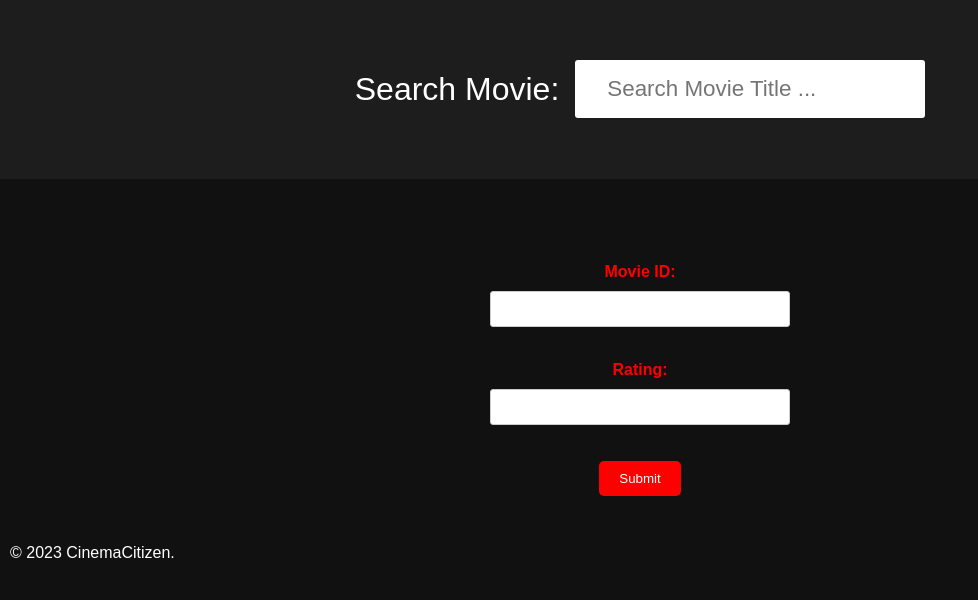
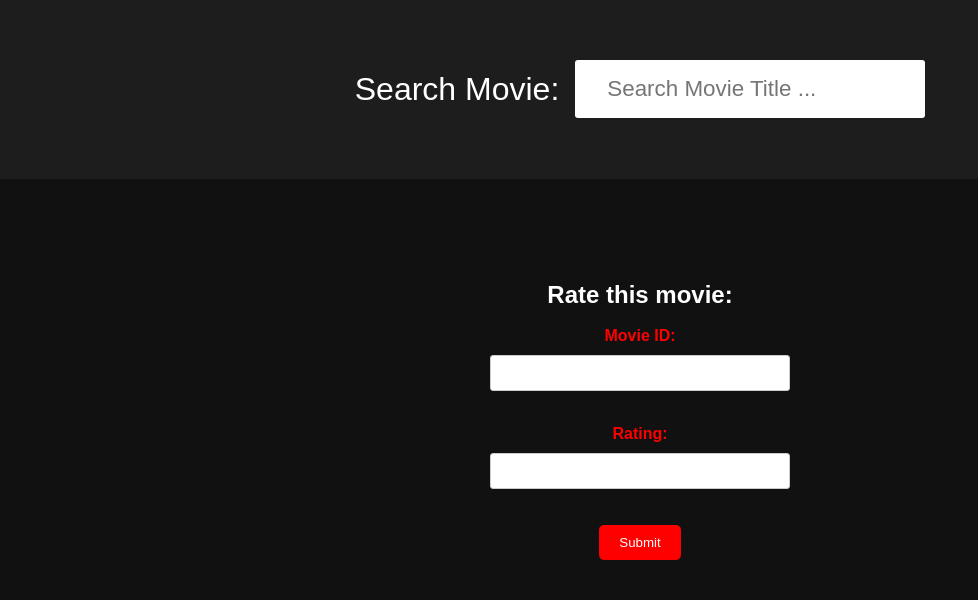
Before and after one commit to ktruong2702/Web-Programming-Group-Project, a PHP site: page /search.php in a window 1280 px wide. Shown: the part 116-716 px from the top of the page, without its empty margins (0-978 px from the left). Run offline with PHP 8.4, Linux system fonts and the light colour scheme.

Commit message:
Update search.php

```diff
--- a/search.php
+++ b/search.php
@@ -120,6 +120,9 @@ if (isset($_SESSION["user_id"])) {
             <br>
             <form id="rating-form" action="submit_rating.php" method="POST">
                 <div class="form-group">
+                    <br>
+                    <h1 style = "color: white"> Rate this movie: </h1>
+                    <br>
                     <label for="movie_id"><span class="form-label-bold">Movie ID:</span></label>
                     <div class="form-control-wrapper">
                         <input type="text" id="movie_id" name="movie_id" class="form-control" value="" readonly>
```
